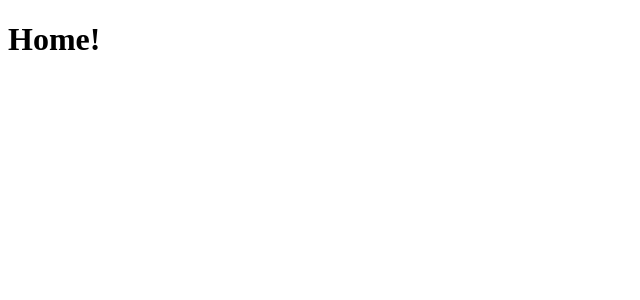
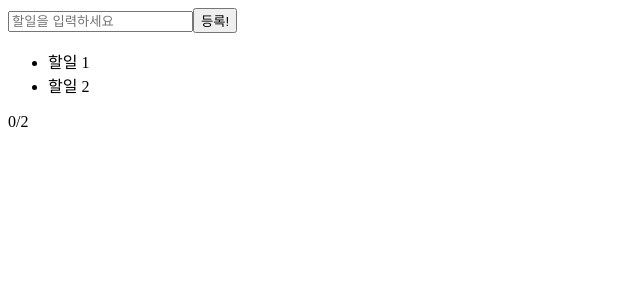
Before and after one commit to AlangGY/Vue-TodoList, a Vue app: page / in a window 1280 px wide. Shown: the top 300 px of the page, without its empty margins (0-640 px from the left). Built offline with nearby package versions, Linux system fonts and the light colour scheme.

Commit message:
📄 docs : markup 작성

```diff
--- a/src/App.vue
+++ b/src/App.vue
@@ -1,3 +1,26 @@
 <template>
-  <RouterView />
+  <div class="app__inner">
+    <div class="app__title"></div>
+    <div class="app__todo-list">
+      <div class="todo-list__form">
+        <form @submit.prevent>
+          <input
+            type="text"
+            placeholder="할일을 입력하세요">
+          <button> 등록! </button>
+        </form>
+      </div>
+      <div class="todo-list__lists">
+        <ul>
+          <li>할일 1</li>
+          <li>할일 2</li>
+        </ul>
+      </div>
+      <div class="todo-list__count">
+        <span class="count__done">0</span>
+        <span class="divider">/</span>
+        <span class="count__total">2</span>
+      </div>
+    </div>
+  </div>
 </template>
--- a/src/main.js
+++ b/src/main.js
@@ -1,9 +1,5 @@
 import * as Vue from 'vue';
 import App from '~/App';
-import store from '~/store';
-import router from '~/routes';
 
 const app = Vue.createApp(App);
-app.use(store);
-app.use(router);
 app.mount('#app');
--- a/src/routes/Home.vue
+++ /dev/null
@@ -1,11 +0,0 @@
-<template>
-  <h1>Home!</h1>
-</template>
-
-<script>
-export default {
-  created(){
-    console.log(this);
-  }
-};
-</script>
--- a/src/routes/index.js
+++ /dev/null
@@ -1,15 +0,0 @@
-import { createRouter, createWebHistory } from 'vue-router';
-import Home from './Home';
-
-export default createRouter({
-  history : createWebHistory(),
-  scrollBehavior : () => ({
-    top : 0
-  }),
-  routes : [
-    {
-      path : '/',
-      component : Home
-    }
-  ]
-});
--- a/src/store/index.js
+++ /dev/null
@@ -1,7 +0,0 @@
-import { createStore } from 'vuex';
-import message from './message';
-export default createStore({
-  modules : {
-    message
-  }
-});
--- a/src/store/message.js
+++ /dev/null
@@ -1,13 +0,0 @@
-export default {
-  namespaced : true,
-  state() {
-    return {
-    };
-  },
-  getters : {
-  },
-  mutations : {
-  },
-  actions : {
-  }
-};
```
